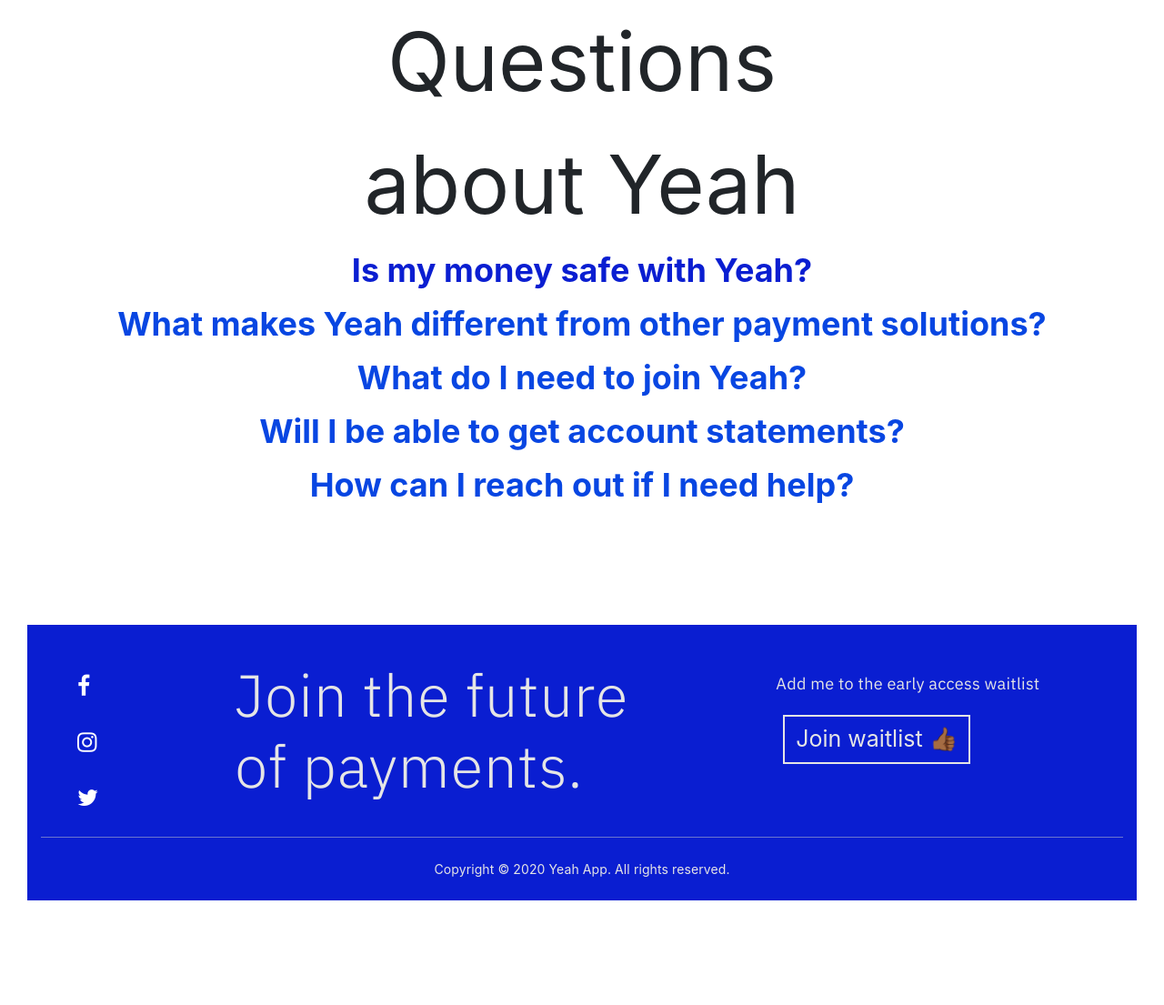
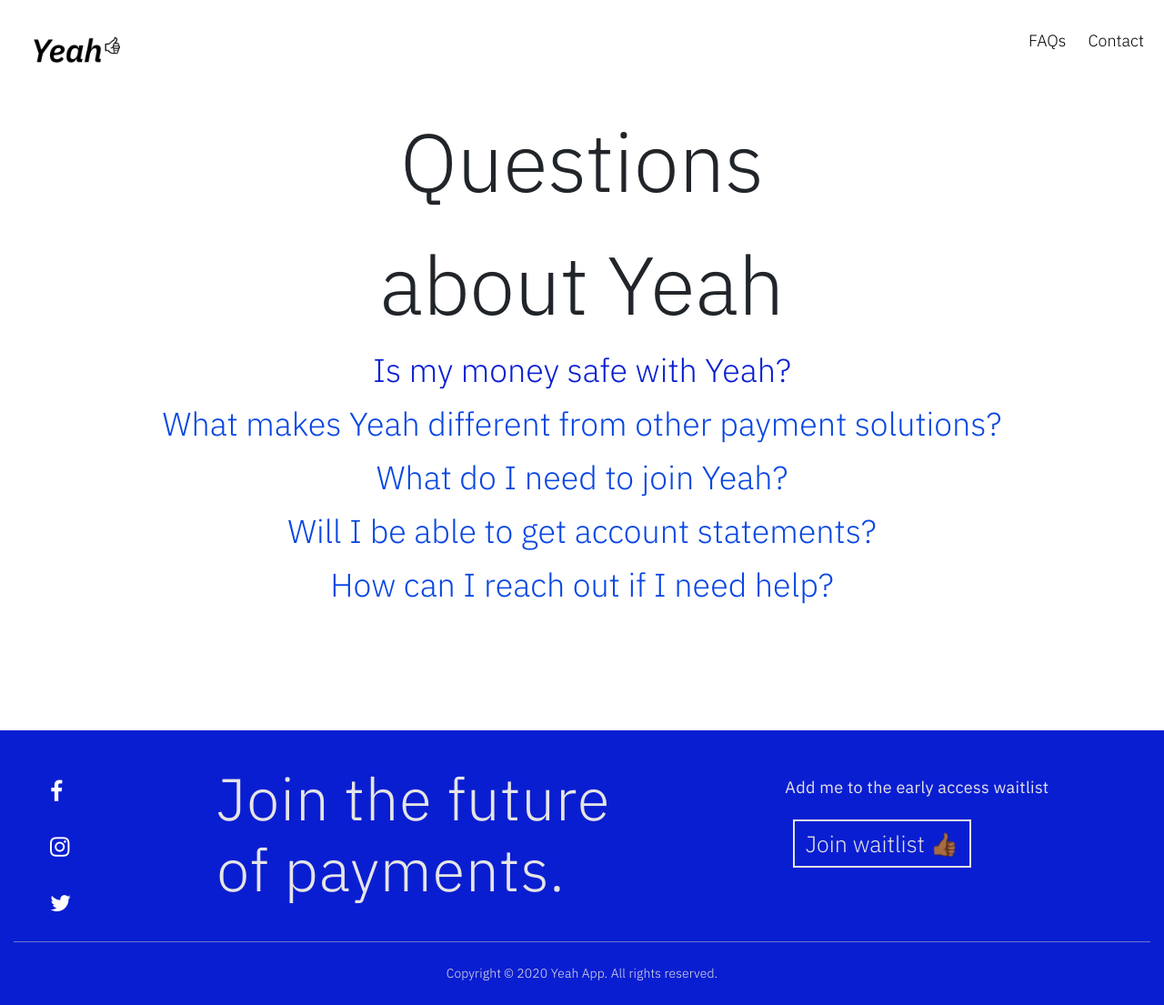
Before and after one commit to musakanneh/yeah-web, a PHP site: page /faq.html in a window 1280 px wide. Shown: the whole page at 91% size. Before the commit the page ends 990 px from the top, so only its background shows below. Run offline with PHP 8.4, Linux system fonts and the light colour scheme; style sheets or scripts are compiled from the project's sources; some libraries are stand-ins or nearby versions.

Commit message:
changes faq added

```diff
--- a/yeah-web/faq.html
+++ b/yeah-web/faq.html
@@ -70,11 +70,90 @@
 
         }
 
+
+
+
+
+        * {box-sizing: border-box;}
+
+
+
+        .header {
+            overflow: hidden;
+            padding: 20px 10px;
+        }
+
+        .header a {
+            float: left;
+            color: black;
+            text-align: center;
+            padding: 12px;
+            text-decoration: none;
+            font-size: 18px;
+            line-height: 25px;
+            border-radius: 4px;
+        }
+
+        .header a.logo {
+            font-size: 25px;
+            font-weight: bold;
+        }
+
+        .header a:hover {
+            background-color: #ddd;
+            color: black;
+        }
+
+        .header a.active {
+            background-color: dodgerblue;
+            color: white;
+        }
+
+        .header-right {
+            float: right;
+        }
+
+        @media screen and (max-width: 500px) {
+            .header a {
+                float: none;
+                display: block;
+                text-align: left;
+            }
+
+            .header-right {
+                float: none;
+            }
+        }
+
+
+        @font-face {
+            font-family: myFirstFont;
+            src: url(resources/fonts/IBMPlexSans-Light.otf);
+        }
+
+        @font-face {
+            font-family: myFirstFont;
+            src: url(resources/fonts/IBMPlexSans-Light.otf);
+            font-weight: bold;
+        }
+
+        * {
+            font-family: myFirstFont;
+        }
+
     </style>
 </head>
 
 
 <body>
+
+<div class="header">
+    <a class="navbar-brand" href="index.html"><img src="resources/img/faglogo.png" class="img-fluid" alt="Responsive image" id="logo"/></a>
+    <div class="header-right">
+        <a href="#contact">FAQs</a>
+        <a href="#about">Contact</a>
+    </div>
+</div>
 
 <div class="container">
     <div class="row">
@@ -167,9 +246,6 @@
     </div>
 </div>
 
-<div class="container-fluid">
-    <div class="row">
-        <div class="col-lg-12">
 <footer class="container-fluid " id="footer">
     <div class=" pt-5">
         <div class="row mobile-sm-styles">
@@ -269,23 +345,12 @@
         <p>Copyright © 2020 Yeah App. All rights reserved.</p>
     </div>
     <br />
-        </div>
 </footer>
-        </div>
-    </div>
-</div>
 
 
 
 
 
-<script src="https://ajax.googleapis.com/ajax/libs/jquery/2.1.1/jquery.min.js"></script>
-<script async src="https://unpkg.com/typer-dot-js@0.1.0/typer.js"></script>
-<script
-        src="https://code.jquery.com/jquery-3.4.1.slim.min.js"
-        integrity="sha384-J6qa4849blE2+poT4WnyKhv5vZF5SrPo0iEjwBvKU7imGFAV0wwj1yYfoRSJoZ+n"
-        crossorigin="anonymous"
-></script>
 <script
         src="https://cdn.jsdelivr.net/npm/popper.js@1.16.0/dist/umd/popper.min.js"
         integrity="sha384-Q6E9RHvbIyZFJoft+2mJbHaEWldlvI9IOYy5n3zV9zzTtmI3UksdQRVvoxMfooAo"
@@ -297,16 +362,8 @@
         crossorigin="anonymous"
 ></script>
 <script src="https://cdn.jsdelivr.net/npm/sweetalert2@9"></script>
-<script src="https://ajax.googleapis.com/ajax/libs/jquery/1.11.2/jquery.min.js"></script>
-<script src="resources/js/jquery.waypoints.min.js"></script>
-<script src="https://cdnjs.cloudflare.com/ajax/libs/waypoints/2.0.5/waypoints.min.js"></script>
-<script src="resources/js/scripts.js"></script>
 <script src="resources/js/waitingListForm.js"></script>
-<script src="https://unpkg.com/@lottiefiles/lottie-player@latest/dist/lottie-player.js"></script>
-<script src="resources/js/wow.min.js"></script>
-<script>
-    new WOW().init();
-</script>
+
 
 </body>
 </html>
--- a/yeah-web/index.html
+++ b/yeah-web/index.html
@@ -25,7 +25,7 @@
         <a class="navbar-brand" href="#"><img src="resources/img/logo-main.png" class="img-fluid" alt="Responsive image" id="logo"/></a>
         <div class="collapse navbar-collapse" id="navigation-bar">
           <ul class="navbar-nav ml-auto">
-            <li class="nav-item"><a class="nav-link" href="faq.html">FAQs</a></li>
+<!--            <li class="nav-item"><a class="nav-link" href="faq.html">FAQs</a></li>-->
             <li class="nav-item">
               <a class="nav-link" href="mailto:yeah@theyeah.io?Subject=Contact" target="_top">Contact Us</a>
             </li>
```
Also changed, not shown: yeah-web/resources/css/style.css (line endings or trailing spaces), yeah-web/resources/fonts/IBMPlexSans-Bold.otf (added), yeah-web/resources/fonts/IBMPlexSans-Light.otf (added), yeah-web/resources/img/faglogo.png (added). Lines whose indentation alone changed are shown as unchanged.
